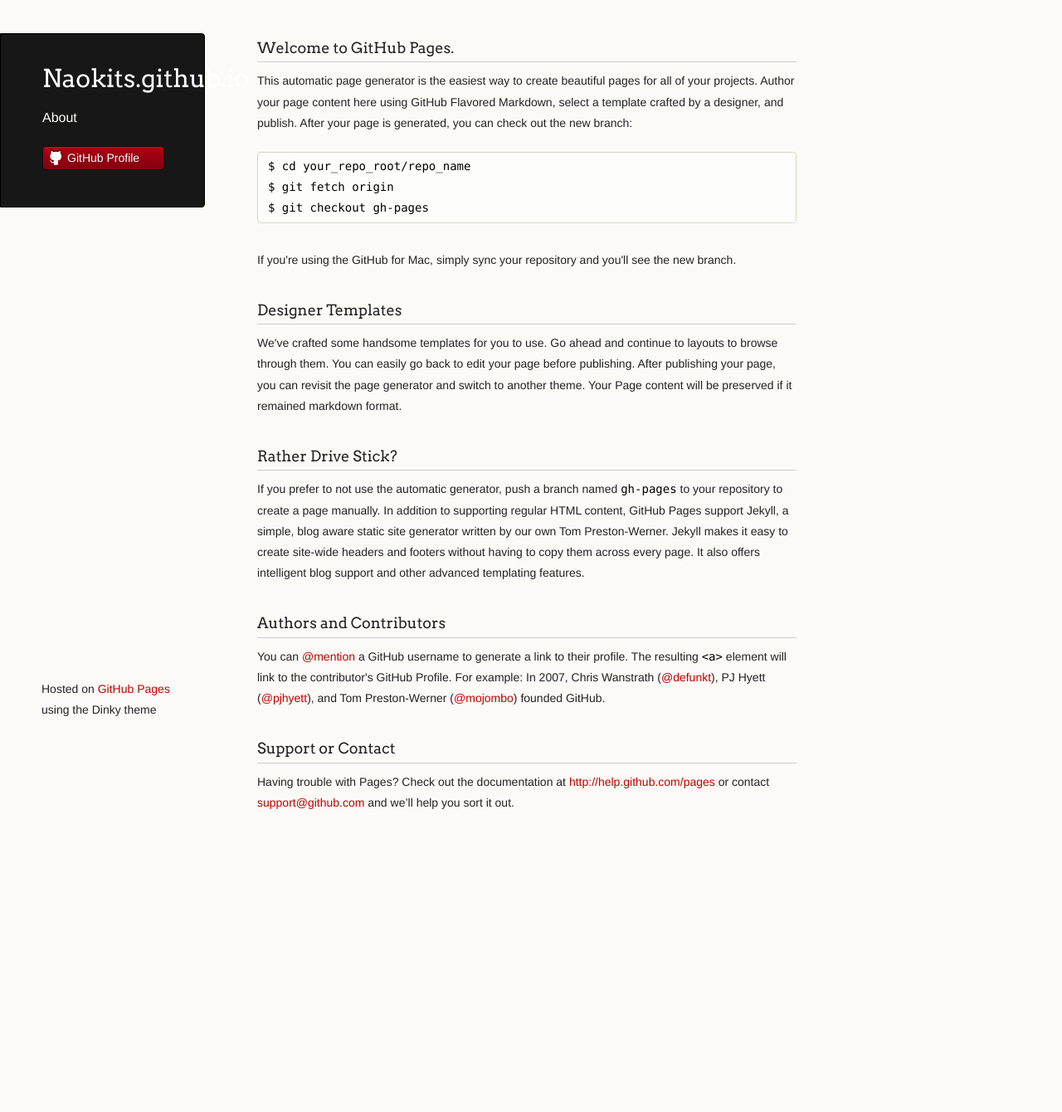
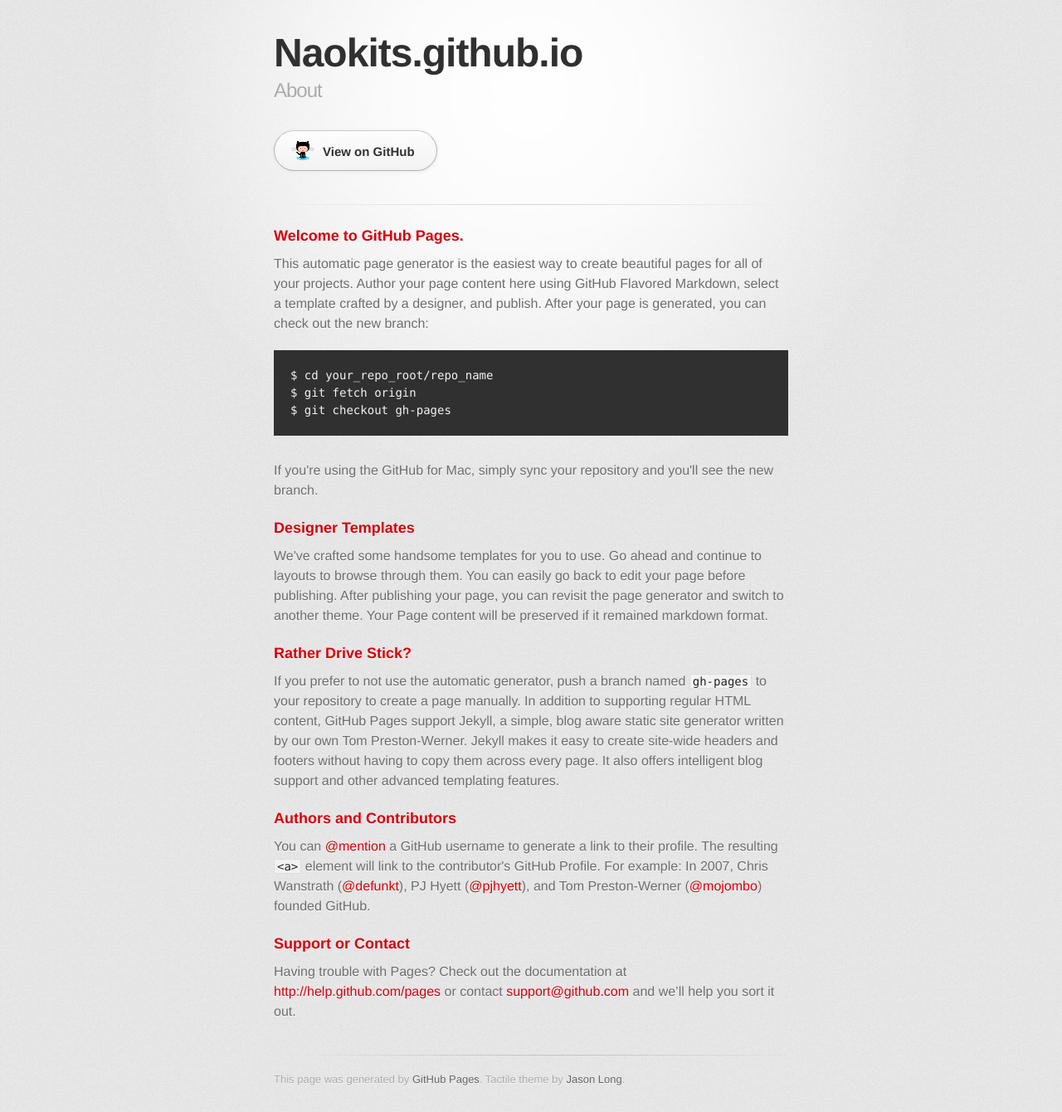
Before and after one commit to naoland/naokits.github.io, a Jekyll site: the page index.html, which Jekyll copies as it is, in a window 1280 px wide. Shown: the whole page at 83% size. Built offline with Jekyll 4.4.1, drawn with Linux system fonts in a browser that asks for light colours; some web fonts are replaced; before the commit the page ends 1052 px from its top, so only the background shows below that.

Commit message:
Replace master branch with page content via GitHub

```diff
--- a/index.html
+++ b/index.html
@@ -1,33 +1,35 @@
-<!doctype html>
+<!DOCTYPE html>
 <html>
   <head>
-    <meta charset="utf-8">
+    <meta charset='utf-8'>
     <meta http-equiv="X-UA-Compatible" content="chrome=1">
-    <title>Naokits.github.io by naokits</title>
-
-    <link rel="stylesheet" href="stylesheets/styles.css">
-    <link rel="stylesheet" href="stylesheets/pygment_trac.css">
-    <script src="javascripts/scale.fix.js"></script>
-    <meta name="viewport" content="width=device-width, initial-scale=1, user-scalable=no">
+    <link href='https://fonts.googleapis.com/css?family=Chivo:900' rel='stylesheet' type='text/css'>
+    <link rel="stylesheet" type="text/css" href="stylesheets/stylesheet.css" media="screen" />
+    <link rel="stylesheet" type="text/css" href="stylesheets/pygment_trac.css" media="screen" />
+    <link rel="stylesheet" type="text/css" href="stylesheets/print.css" media="print" />
     <!--[if lt IE 9]>
     <script src="//html5shiv.googlecode.com/svn/trunk/html5.js"></script>
     <![endif]-->
+    <title>Naokits.github.io by naokits</title>
   </head>
+
   <body>
-    <div class="wrapper">
-      <header>
-        <h1 class="header">Naokits.github.io</h1>
-        <p class="header">About</p>
+    <div id="container">
+      <div class="inner">
 
+        <header>
+          <h1>Naokits.github.io</h1>
+          <h2>About</h2>
+        </header>
 
+        <section id="downloads" class="clearfix">
+          <a href="https://github.com/naokits" id="view-on-github" class="button"><span>View on GitHub</span></a>
+        </section>
 
-        <ul>
-          <li><a class="buttons github" href="https://github.com/naokits">GitHub Profile</a></li>
-        </ul>
+        <hr>
 
-      </header>
-      <section>
-        <h3>
+        <section id="main_content">
+          <h3>
 <a name="welcome-to-github-pages" class="anchor" href="#welcome-to-github-pages"><span class="octicon octicon-link"></span></a>Welcome to GitHub Pages.</h3>
 
 <p>This automatic page generator is the easiest way to create beautiful pages for all of your projects. Author your page content here using GitHub Flavored Markdown, select a template crafted by a designer, and publish. After your page is generated, you can check out the new branch:</p>
@@ -58,13 +60,13 @@ $ git checkout gh-pages
 <a name="support-or-contact" class="anchor" href="#support-or-contact"><span class="octicon octicon-link"></span></a>Support or Contact</h3>
 
 <p>Having trouble with Pages? Check out the documentation at <a href="http://help.github.com/pages">http://help.github.com/pages</a> or contact <a href="mailto:support@github.com">support@github.com</a> and we’ll help you sort it out.</p>
-      </section>
-      <footer>
-        <p><small>Hosted on <a href="http://pages.github.com">GitHub Pages</a> using the Dinky theme</small></p>
-      </footer>
-    </div>
-    <!--[if !IE]><script>fixScale(document);</script><![endif]-->
-		          <script type="text/javascript">
+        </section>
+
+        <footer>
+          This page was generated by <a href="http://pages.github.com">GitHub Pages</a>. Tactile theme by <a href="https://twitter.com/jasonlong">Jason Long</a>.
+        </footer>
+
+                  <script type="text/javascript">
             var gaJsHost = (("https:" == document.location.protocol) ? "https://ssl." : "http://www.");
             document.write(unescape("%3Cscript src='" + gaJsHost + "google-analytics.com/ga.js' type='text/javascript'%3E%3C/script%3E"));
           </script>
@@ -75,5 +77,7 @@ $ git checkout gh-pages
             } catch(err) {}
           </script>
 
+      </div>
+    </div>
   </body>
 </html>
--- /dev/null
+++ b/javascripts/main.js
@@ -0,0 +1 @@
+console.log('This would be the main JS file.');
--- /dev/null
+++ b/stylesheets/print.css
@@ -0,0 +1,226 @@
+html, body, div, span, applet, object, iframe,
+h1, h2, h3, h4, h5, h6, p, blockquote, pre,
+a, abbr, acronym, address, big, cite, code,
+del, dfn, em, img, ins, kbd, q, s, samp,
+small, strike, strong, sub, sup, tt, var,
+b, u, i, center,
+dl, dt, dd, ol, ul, li,
+fieldset, form, label, legend,
+table, caption, tbody, tfoot, thead, tr, th, td,
+article, aside, canvas, details, embed,
+figure, figcaption, footer, header, hgroup,
+menu, nav, output, ruby, section, summary,
+time, mark, audio, video {
+  margin: 0;
+  padding: 0;
+  border: 0;
+  font-size: 100%;
+  font: inherit;
+  vertical-align: baseline;
+}
+/* HTML5 display-role reset for older browsers */
+article, aside, details, figcaption, figure,
+footer, header, hgroup, menu, nav, section {
+  display: block;
+}
+body {
+  line-height: 1;
+}
+ol, ul {
+  list-style: none;
+}
+blockquote, q {
+  quotes: none;
+}
+blockquote:before, blockquote:after,
+q:before, q:after {
+  content: '';
+  content: none;
+}
+table {
+  border-collapse: collapse;
+  border-spacing: 0;
+}
+body {
+  font-size: 13px;
+  line-height: 1.5;
+  font-family: 'Helvetica Neue', Helvetica, Arial, serif;
+  color: #000;
+}
+
+a {
+  color: #d5000d;
+  font-weight: bold;
+}
+
+header {
+  padding-top: 35px;
+  padding-bottom: 10px;
+}
+
+header h1 {
+  font-weight: bold;
+  letter-spacing: -1px;
+  font-size: 48px;
+  color: #303030;
+  line-height: 1.2;
+}
+
+header h2 {
+  letter-spacing: -1px;
+  font-size: 24px;
+  color: #aaa;
+  font-weight: normal;
+  line-height: 1.3;
+}
+#downloads {
+  display: none;
+}
+#main_content {
+  padding-top: 20px;
+}
+
+code, pre {
+  font-family: Monaco, "Bitstream Vera Sans Mono", "Lucida Console", Terminal;
+  color: #222;
+  margin-bottom: 30px;
+  font-size: 12px;
+}
+
+code {
+  padding: 0 3px;
+}
+
+pre {
+  border: solid 1px #ddd;
+  padding: 20px;
+  overflow: auto;
+}
+pre code {
+  padding: 0;
+}
+
+ul, ol, dl {
+  margin-bottom: 20px;
+}
+
+
+/* COMMON STYLES */
+
+table {
+  width: 100%;
+  border: 1px solid #ebebeb;
+}
+
+th {
+  font-weight: 500;
+}
+
+td {
+  border: 1px solid #ebebeb;
+  text-align: center;
+  font-weight: 300;
+}
+
+form {
+  background: #f2f2f2;
+  padding: 20px;
+
+}
+
+
+/* GENERAL ELEMENT TYPE STYLES */
+
+h1 {
+  font-size: 2.8em;
+}
+
+h2 {
+  font-size: 22px;
+  font-weight: bold;
+  color: #303030;
+  margin-bottom: 8px;
+}
+
+h3 {
+  color: #d5000d;
+  font-size: 18px;
+  font-weight: bold;
+  margin-bottom: 8px;
+}
+
+h4 {
+  font-size: 16px;
+  color: #303030;
+  font-weight: bold;
+}
+
+h5 {
+  font-size: 1em;
+  color: #303030;
+}
+
+h6 {
+  font-size: .8em;
+  color: #303030;
+}
+
+p {
+  font-weight: 300;
+  margin-bottom: 20px;
+}
+
+a {
+  text-decoration: none;
+}
+
+p a {
+  font-weight: 400;
+}
+
+blockquote {
+  font-size: 1.6em;
+  border-left: 10px solid #e9e9e9;
+  margin-bottom: 20px;
+  padding: 0 0 0 30px;
+}
+
+ul li {
+  list-style: disc inside;
+  padding-left: 20px;
+}
+
+ol li {
+  list-style: decimal inside;
+  padding-left: 3px;
+}
+
+dl dd {
+  font-style: italic;
+  font-weight: 100;
+}
+
+footer {
+  margin-top: 40px;
+  padding-top: 20px;
+  padding-bottom: 30px;
+  font-size: 13px;
+  color: #aaa;
+}
+
+footer a {
+  color: #666;
+}
+
+/* MISC */
+.clearfix:after {
+  clear: both;
+  content: '.';
+  display: block;
+  visibility: hidden;
+  height: 0;
+}
+
+.clearfix {display: inline-block;}
+* html .clearfix {height: 1%;}
+.clearfix {display: block;}
--- /dev/null
+++ b/stylesheets/stylesheet.css
@@ -0,0 +1,371 @@
+/* http://meyerweb.com/eric/tools/css/reset/
+   v2.0 | 20110126
+   License: none (public domain)
+*/
+html, body, div, span, applet, object, iframe,
+h1, h2, h3, h4, h5, h6, p, blockquote, pre,
+a, abbr, acronym, address, big, cite, code,
+del, dfn, em, img, ins, kbd, q, s, samp,
+small, strike, strong, sub, sup, tt, var,
+b, u, i, center,
+dl, dt, dd, ol, ul, li,
+fieldset, form, label, legend,
+table, caption, tbody, tfoot, thead, tr, th, td,
+article, aside, canvas, details, embed,
+figure, figcaption, footer, header, hgroup,
+menu, nav, output, ruby, section, summary,
+time, mark, audio, video {
+	margin: 0;
+	padding: 0;
+	border: 0;
+	font-size: 100%;
+	font: inherit;
+	vertical-align: baseline;
+}
+/* HTML5 display-role reset for older browsers */
+article, aside, details, figcaption, figure,
+footer, header, hgroup, menu, nav, section {
+	display: block;
+}
+body {
+	line-height: 1;
+}
+ol, ul {
+	list-style: none;
+}
+blockquote, q {
+	quotes: none;
+}
+blockquote:before, blockquote:after,
+q:before, q:after {
+	content: '';
+	content: none;
+}
+table {
+	border-collapse: collapse;
+	border-spacing: 0;
+}
+
+/* LAYOUT STYLES */
+body {
+  font-size: 1em;
+  line-height: 1.5;
+  background: #e7e7e7 url(../images/body-bg.png) 0 0 repeat;
+  font-family: 'Helvetica Neue', Helvetica, Arial, serif;
+  text-shadow: 0 1px 0 rgba(255, 255, 255, 0.8);
+  color: #6d6d6d;
+}
+
+a {
+  color: #d5000d;
+}
+a:hover {
+  color: #c5000c;
+}
+
+header {
+  padding-top: 35px;
+  padding-bottom: 25px;
+}
+
+header h1 {
+  font-family: 'Chivo', 'Helvetica Neue', Helvetica, Arial, serif; font-weight: 900;
+  letter-spacing: -1px;
+  font-size: 48px;
+  color: #303030;
+  line-height: 1.2;
+}
+
+header h2 {
+  letter-spacing: -1px;
+  font-size: 24px;
+  color: #aaa;
+  font-weight: normal;
+  line-height: 1.3;
+}
+
+#container {
+  background: transparent url(../images/highlight-bg.jpg) 50% 0 no-repeat;
+  min-height: 595px;
+}
+
+.inner {
+  width: 620px;
+  margin: 0 auto;
+}
+
+#container .inner img {
+  max-width: 100%;
+}
+
+#downloads {
+  margin-bottom: 40px;
+}
+
+a.button {
+  -moz-border-radius: 30px;
+  -webkit-border-radius: 30px;
+  border-radius: 30px;
+  border-top: solid 1px #cbcbcb;
+  border-left: solid 1px #b7b7b7;
+  border-right: solid 1px #b7b7b7;
+  border-bottom: solid 1px #b3b3b3;
+  color: #303030;
+  line-height: 25px;
+  font-weight: bold;
+  font-size: 15px;
+  padding: 12px 8px 12px 8px;
+  display: block;
+  float: left;
+  width: 179px;
+  margin-right: 14px;
+  background: #fdfdfd; /* Old browsers */
+  background: -moz-linear-gradient(top,  #fdfdfd 0%, #f2f2f2 100%); /* FF3.6+ */
+  background: -webkit-gradient(linear, left top, left bottom, color-stop(0%,#fdfdfd), color-stop(100%,#f2f2f2)); /* Chrome,Safari4+ */
+  background: -webkit-linear-gradient(top,  #fdfdfd 0%,#f2f2f2 100%); /* Chrome10+,Safari5.1+ */
+  background: -o-linear-gradient(top,  #fdfdfd 0%,#f2f2f2 100%); /* Opera 11.10+ */
+  background: -ms-linear-gradient(top,  #fdfdfd 0%,#f2f2f2 100%); /* IE10+ */
+  background: linear-gradient(top,  #fdfdfd 0%,#f2f2f2 100%); /* W3C */
+  filter: progid:DXImageTransform.Microsoft.gradient( startColorstr='#fdfdfd', endColorstr='#f2f2f2',GradientType=0 ); /* IE6-9 */
+  -webkit-box-shadow: 10px 10px 5px #888;
+  -moz-box-shadow: 10px 10px 5px #888;
+  box-shadow: 0px 1px 5px #e8e8e8;
+}
+a.button:hover {
+  border-top: solid 1px #b7b7b7;
+  border-left: solid 1px #b3b3b3;
+  border-right: solid 1px #b3b3b3;
+  border-bottom: solid 1px #b3b3b3;
+  background: #fafafa; /* Old browsers */
+  background: -moz-linear-gradient(top,  #fdfdfd 0%, #f6f6f6 100%); /* FF3.6+ */
+  background: -webkit-gradient(linear, left top, left bottom, color-stop(0%,#fdfdfd), color-stop(100%,#f6f6f6)); /* Chrome,Safari4+ */
+  background: -webkit-linear-gradient(top,  #fdfdfd 0%,#f6f6f6 100%); /* Chrome10+,Safari5.1+ */
+  background: -o-linear-gradient(top,  #fdfdfd 0%,#f6f6f6 100%); /* Opera 11.10+ */
+  background: -ms-linear-gradient(top,  #fdfdfd 0%,#f6f6f6 100%); /* IE10+ */
+  background: linear-gradient(top,  #fdfdfd 0%,#f6f6f6, 100%); /* W3C */
+  filter: progid:DXImageTransform.Microsoft.gradient( startColorstr='#fdfdfd', endColorstr='#f6f6f6',GradientType=0 ); /* IE6-9 */
+}
+
+a.button span {
+  padding-left: 50px;
+  display: block;
+  height: 23px;
+}
+
+#download-zip span {
+  background: transparent url(../images/zip-icon.png) 12px 50% no-repeat;
+}
+#download-tar-gz span {
+  background: transparent url(../images/tar-gz-icon.png) 12px 50% no-repeat;
+}
+#view-on-github span {
+  background: transparent url(../images/octocat-icon.png) 12px 50% no-repeat;
+}
+#view-on-github {
+  margin-right: 0;
+}
+
+code, pre {
+  font-family: Monaco, "Bitstream Vera Sans Mono", "Lucida Console", Terminal;
+  color: #222;
+  margin-bottom: 30px;
+  font-size: 14px;
+}
+
+code {
+  background-color: #f2f2f2;
+  border: solid 1px #ddd;
+  padding: 0 3px;
+}
+
+pre {
+  padding: 20px;
+  background: #303030;
+  color: #f2f2f2;
+  text-shadow: none;
+  overflow: auto;
+}
+pre code {
+  color: #f2f2f2;
+  background-color: #303030;
+  border: none;
+  padding: 0;
+}
+
+ul, ol, dl {
+  margin-bottom: 20px;
+}
+
+
+/* COMMON STYLES */
+
+hr {
+  height: 1px;
+  line-height: 1px;
+  margin-top: 1em;
+  padding-bottom: 1em;
+  border: none;
+  background: transparent url('../images/hr.png') 50% 0 no-repeat;
+}
+
+strong {
+  font-weight: bold;
+}
+
+em {
+  font-style: italic;
+}
+
+table {
+  width: 100%;
+  border: 1px solid #ebebeb;
+}
+
+th {
+  font-weight: 500;
+}
+
+td {
+  border: 1px solid #ebebeb;
+  text-align: center;
+  font-weight: 300;
+}
+
+form {
+  background: #f2f2f2;
+  padding: 20px;
+
+}
+
+
+/* GENERAL ELEMENT TYPE STYLES */
+
+h1 {
+  font-size: 32px;
+}
+
+h2 {
+  font-size: 22px;
+  font-weight: bold;
+  color: #303030;
+  margin-bottom: 8px;
+}
+
+h3 {
+  color: #d5000d;
+  font-size: 18px;
+  font-weight: bold;
+  margin-bottom: 8px;
+}
+
+h4 {
+  font-size: 16px;
+  color: #303030;
+  font-weight: bold;
+}
+
+h5 {
+  font-size: 1em;
+  color: #303030;
+}
+
+h6 {
+  font-size: .8em;
+  color: #303030;
+}
+
+p {
+  font-weight: 300;
+  margin-bottom: 20px;
+}
+
+a {
+  text-decoration: none;
+}
+
+p a {
+  font-weight: 400;
+}
+
+blockquote {
+  font-size: 1.6em;
+  border-left: 10px solid #e9e9e9;
+  margin-bottom: 20px;
+  padding: 0 0 0 30px;
+}
+
+ul li {
+  list-style: disc inside;
+  padding-left: 20px;
+}
+
+ol li {
+  list-style: decimal inside;
+  padding-left: 3px;
+}
+
+dl dt {
+  color: #303030;
+}
+
+footer {
+  background: transparent url('../images/hr.png') 0 0 no-repeat;
+  margin-top: 40px;
+  padding-top: 20px;
+  padding-bottom: 30px;
+  font-size: 13px;
+  color: #aaa;
+}
+
+footer a {
+  color: #666;
+}
+footer a:hover {
+  color: #444;
+}
+
+/* MISC */
+.clearfix:after {
+  clear: both;
+  content: '.';
+  display: block;
+  visibility: hidden;
+  height: 0;
+}
+
+.clearfix {display: inline-block;}
+* html .clearfix {height: 1%;}
+.clearfix {display: block;}
+
+/* #Media Queries
+================================================== */
+
+/* Smaller than standard 960 (devices and browsers) */
+@media only screen and (max-width: 959px) {}
+
+/* Tablet Portrait size to standard 960 (devices and browsers) */
+@media only screen and (min-width: 768px) and (max-width: 959px) {}
+
+/* All Mobile Sizes (devices and browser) */
+@media only screen and (max-width: 767px) {
+  header {
+    padding-top: 10px;
+    padding-bottom: 10px;
+  }
+  #downloads {
+    margin-bottom: 25px;
+  }
+  #download-zip, #download-tar-gz {
+    display: none;
+  }
+  .inner {
+    width: 94%;
+    margin: 0 auto;
+  }
+}
+
+/* Mobile Landscape Size to Tablet Portrait (devices and browsers) */
+@media only screen and (min-width: 480px) and (max-width: 767px) {}
+
+/* Mobile Portrait Size to Mobile Landscape Size (devices and browsers) */
+@media only screen and (max-width: 479px) {}
```
Also changed, not shown: images/body-bg.png (added), images/highlight-bg.jpg (added), images/hr.png (added), images/octocat-icon.png (added), images/tar-gz-icon.png (added), images/zip-icon.png (added).
